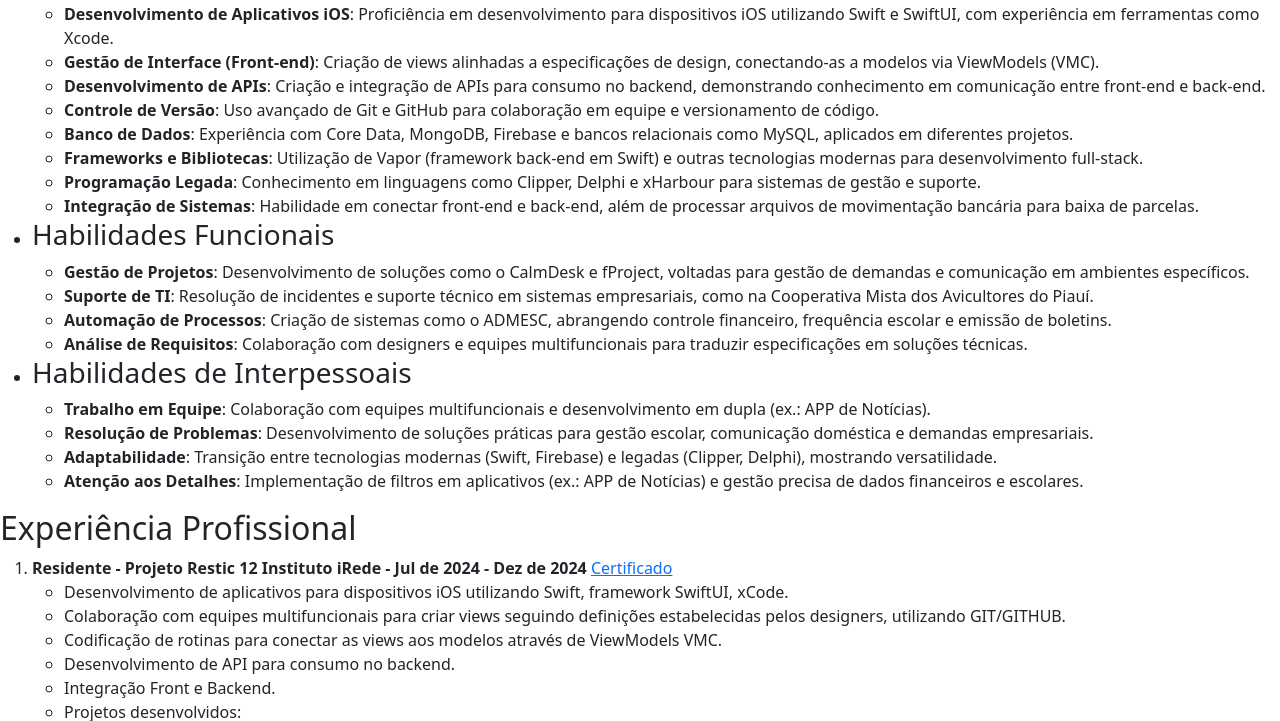
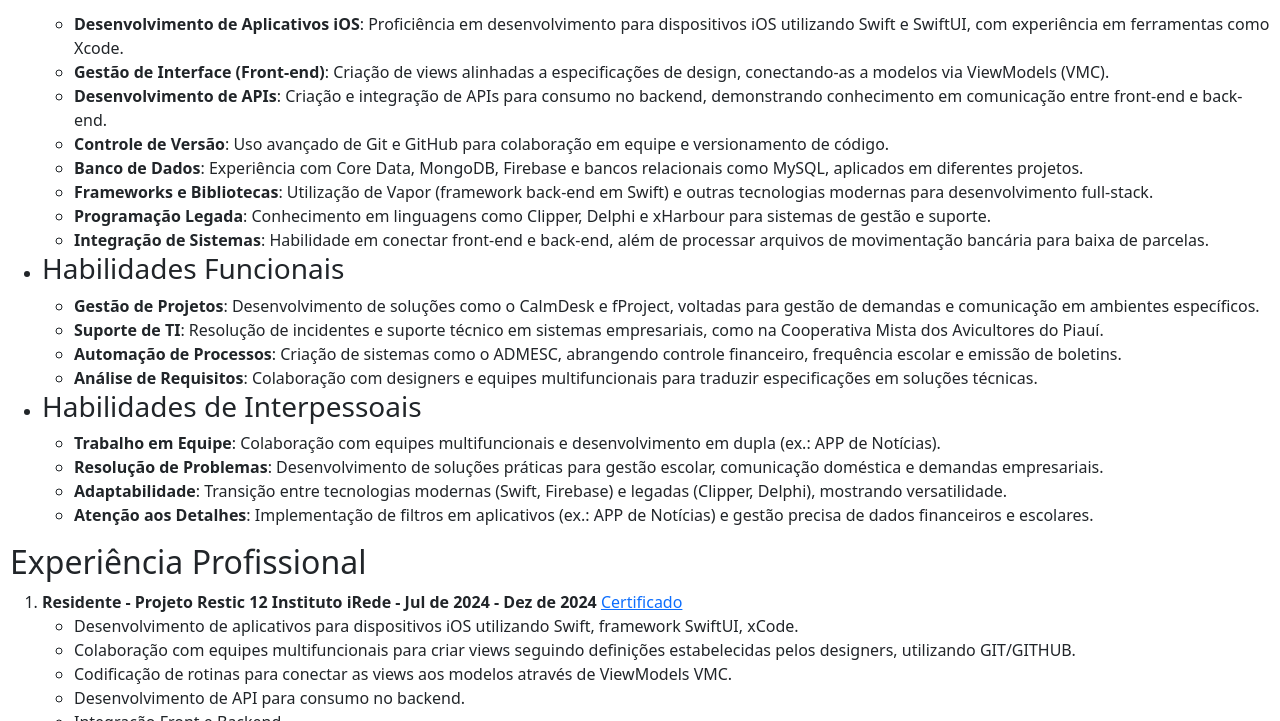
Before and after one commit to josimarcf2020/josimarcf2020.github.io, a plain HTML site: page index.html in a window 1280 px wide. Shown: the part 275-996 px from the top of the page. Drawn offline with nearby package versions, Linux system fonts and the light colour scheme.

Commit message:
inserindo padding no body

```diff
--- a/style.css
+++ b/style.css
@@ -1,6 +1,7 @@
 body {
     background-color: rgb(246, 243, 235);
     font-family: system-ui, -apple-system, BlinkMacSystemFont, 'Segoe UI', Roboto, Oxygen, Ubuntu, Cantarell, 'Open Sans', 'Helvetica Neue', sans-serif;
+    padding: 10px;
 }
 
 header {
@@ -17,7 +18,7 @@ img {
 
 #img-whatsapp {
     width: 1.5%;
-
+}
 
 #titulo-descricao {
     width: 70%;
```
